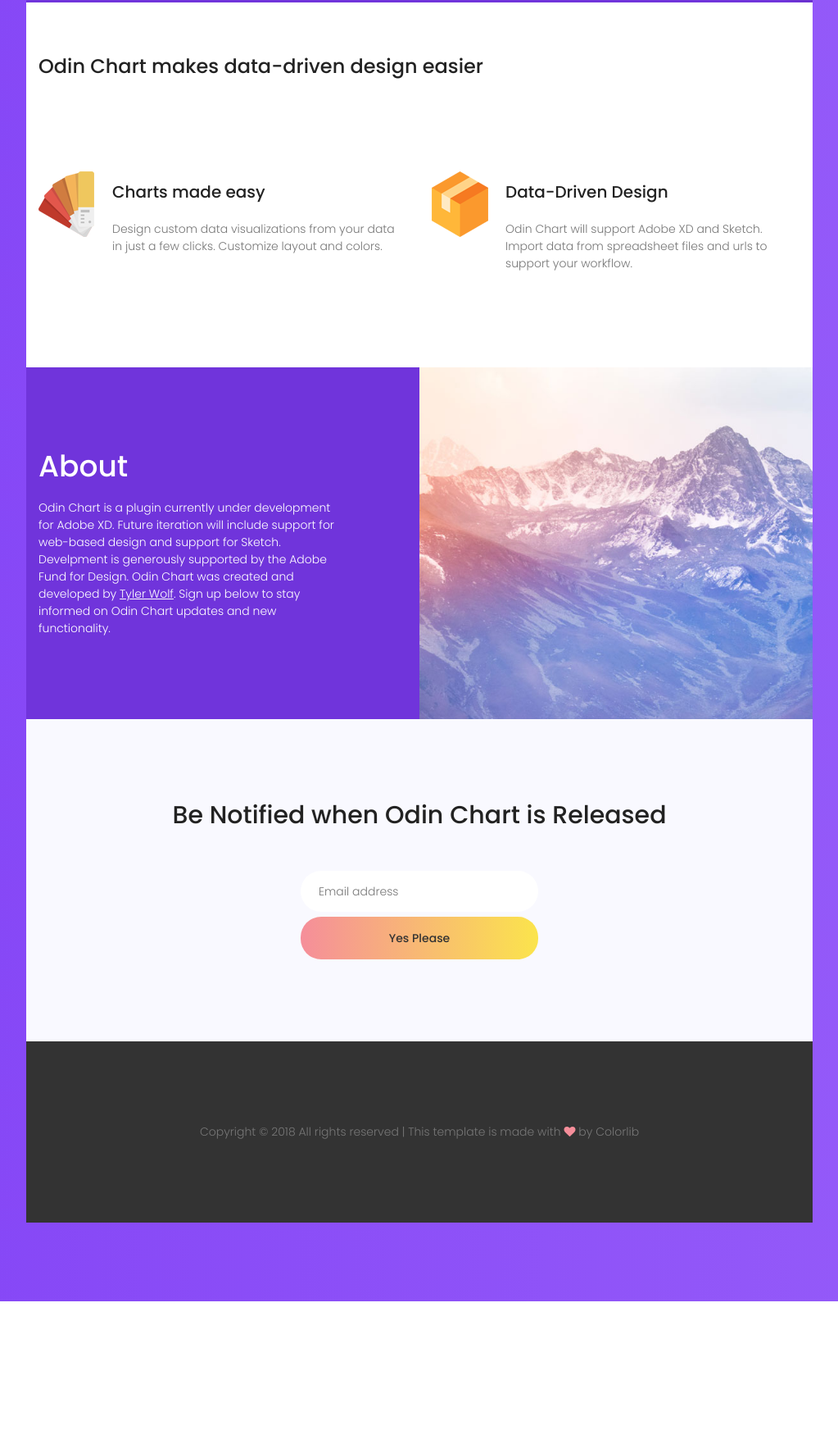
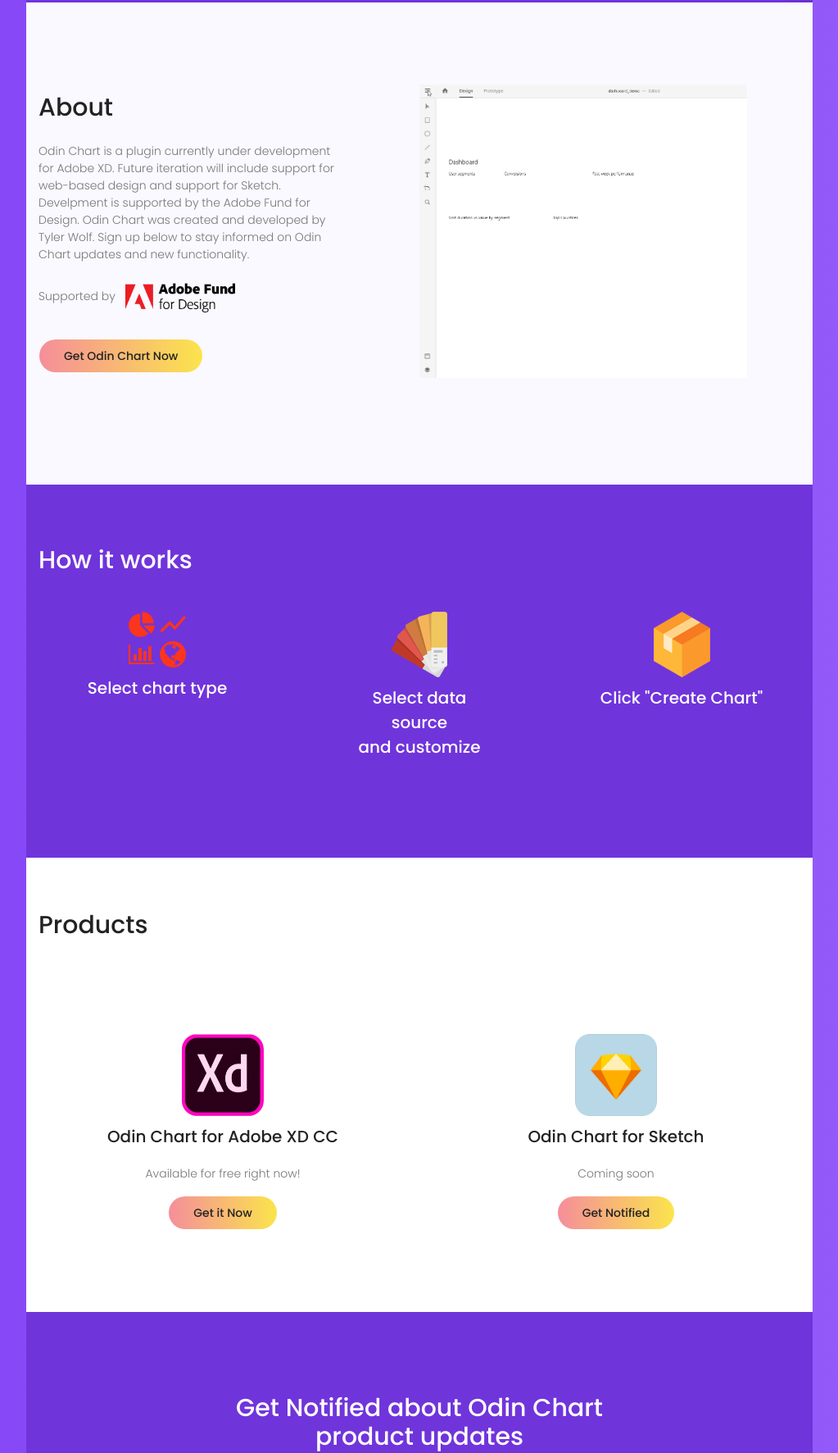
Before and after one commit to thetylerwolf/odin_chart_web, a plain HTML site: page index.html in a window 1280 px wide. Shown: the part 493-2265 px from the top of the page at 82% size, without its empty margins (128-1151 px from the left). Before the commit the page ends 2080 px from the top, so only its background shows below. Drawn offline with nearby package versions, Linux system fonts and the light colour scheme.

Commit message:
ready for release

```diff
--- a/css/custom.css
+++ b/css/custom.css
@@ -20,9 +20,9 @@
 	font-weight:400;
 	background-image: -moz-linear-gradient(0deg, #f58e9a 0%, #fbe44c 100%);
  	background-image: -webkit-linear-gradient(0deg, #f58e9a 0%, #fbe44c 100%);
-  	background-image: -ms-linear-gradient(0deg, #f58e9a 0%, #fbe44c 100%);
+	background-image: -ms-linear-gradient(0deg, #f58e9a 0%, #fbe44c 100%);
 
-  	transition: opacity 750ms;
+	transition: opacity 750ms;
 }
 
 .clear input[type=submit]:hover {
@@ -44,3 +44,61 @@
 	text-decoration: underline;
 	color:#fff;
 }
+
+.primary-btn.cta {
+	border: 1px solid transparent;
+}
+
+.primary-btn.cta span {
+	color: #222;
+}
+
+.primary-btn.cta:hover span {
+	color: #fff;
+}
+
+.primary-btn.cta:after {
+	opacity: 1;
+}
+
+.story-area {
+	background-color:#fff;
+}
+
+.story-content {
+	margin-bottom:30px;
+}
+
+.blog-area,
+.subscription-area {
+	background-color: #7034db;
+}
+
+.single-feature .desc h4 {
+	text-align: center;
+}
+
+.about-cta {
+	margin-top:30px;
+}
+
+.product-desc {
+	text-align: center;
+}
+
+.product-link img {
+	opacity:1;
+	transition: opacity 500ms;
+}
+
+.product-link:hover img {
+	opacity:0.5;
+}
+
+.company-info img {
+	text-align:center;
+}
+
+.company-info p {
+	color:#ccc;
+}
--- a/index.html
+++ b/index.html
@@ -15,8 +15,6 @@
 	<meta name="viewport" content="width=device-width, initial-scale=1, shrink-to-fit=no">
 	<!-- Favicon-->
 	<link rel="shortcut icon" href="img/fav.png">
-	<!-- Author Meta -->
-	<meta name="author" content="CodePixar">
 	<!-- Meta Description -->
 	<meta name="description" content="">
 	<!-- Meta Keyword -->
@@ -45,16 +43,17 @@
 					<div class="header-wrap">
 						<div class="header-top d-flex justify-content-between align-items-center">
 							<div class="logo">
-								<a href="index.html"><img src="img/Odin_Logo_white_small.png" alt=""></a>
+								<a href="index.html"><img src="img/Odin_Logo_white_300.png" width="100" alt=""></a>
 							</div>
-<!-- 							<div class="main-menubar d-flex align-items-center">
+							<div class="main-menubar d-flex align-items-center">
 								<nav class="hide">
-									<a href="index.html">Home</a>
-									<a href="generic.html">Generic</a>
-									<a href="elements.html">Elements</a>
+									<a href="#about">About</a>
+									<a href="#products">Products</a>
+									<a href="https://app.odinchart.com/faq" target="_blank">FAQ</a>
+									<a href="https://app.odinchart.com/signup" target="_blank">Sign in</a>
 								</nav>
 								<div class="menu-bar"><span class="lnr lnr-menu"></span></div>
-							</div> -->
+							</div>
 						</div>
 					</div>
 				</div>
@@ -65,123 +64,152 @@
 						<div class="col-lg-8">
 							<div class="banner-content text-center">
 								<h2 class="text-white">Odin Chart</h2>
-								<p class="mb-0 mt-10 text-white">Easy data visualization for designers.</p>
+								<p class="mb-0 mt-10 text-white">Charts for Designers</p>
 								<br/>
 
-								<div class="container">
-									<!-- Begin MailChimp Signup Form -->
-									<div id="mc_embed_signup" style="display:none;">
-									<form action="https://digital.us19.list-manage.com/subscribe/post?u=1acbb02f8b37a412327e3be8c&amp;id=b3ffc45b98" method="post" id="mc-embedded-subscribe-form" name="mc-embedded-subscribe-form" class="validate" target="_blank" novalidate>
-									    <div id="mc_embed_signup_scroll">
-										<h2>Get notified when Odin Chart is released</h2>
-									<div class="indicates-required"><span class="asterisk">*</span> indicates required</div>
-									<div class="mc-field-group">
-										<label for="mce-EMAIL">Email Address  <span class="asterisk">*</span>
-									</label>
-										<input type="email" value="" name="EMAIL" class="required email" id="mce-EMAIL">
-									</div>
-										<div id="mce-responses" class="clear">
-											<div class="response" id="mce-error-response" style="display:none"></div>
-											<div class="response" id="mce-success-response" style="display:none"></div>
-										</div>    <!-- real people should not fill this in and expect good things - do not remove this or risk form bot signups-->
-									    <div style="position: absolute; left: -5000px;" aria-hidden="true"><input type="text" name="b_1acbb02f8b37a412327e3be8c_b3ffc45b98" tabindex="-1" value=""></div>
-									    <div class="clear"><input type="submit" value="Subscribe" name="subscribe" id="mc-embedded-subscribe" class="button"></div>
-									    </div>
-									</form>
-									</div>
+								<!-- <div class="container"> -->
 
-									<!--End mc_embed_signup-->
-									<div class="row justify-content-center">
-										<div class="col-lg-8">
-												<!-- Begin MailChimp Signup Form -->
-											<div id="mc_embed_signup">
-												<form action="https://digital.us19.list-manage.com/subscribe/post?u=1acbb02f8b37a412327e3be8c&amp;id=b3ffc45b98" method="post" id="mc-embedded-subscribe-form" name="mc-embedded-subscribe-form" class="validate" target="_blank" novalidate>
-												    <div id="mc_embed_signup_scroll">
-														<h3>Be Notified when Odin Chart is&nbsp;Released</h3>
+									<!-- <div class="col-lg-4 subscription"> -->
 
-														<div class="mc-field-group">
+										<a href="https://app.odinchart.com/signup" target="blank">
+											<button class="cta primary-btn"><span>Get Started Now</span></button>
+										</a>
 
-															<input type="email" value="" name="EMAIL"
-															placeholder="Email address" class="required email" id="mce-EMAIL">
-														</div>
-														<div id="mce-responses" class="clear">
-															<div class="response" id="mce-error-response" style="display:none"></div>
-															<div class="response" id="mce-success-response" style="display:none"></div>
-														</div>    <!-- real people should not fill this in and expect good things - do not remove this or risk form bot signups-->
-													    <div style="position: absolute; left: -5000px;" aria-hidden="true">
-													    	<input type="text" name="b_1acbb02f8b37a412327e3be8c_b3ffc45b98" tabindex="-1" value="">
-													    </div>
-													    <div class="clear"><input type="submit" value="Yes Please" name="subscribe" id="mc-embedded-subscribe" class="button"></div>
-												    </div>
-												</form>
-											</div>
-										</div>
-									</div>
-									<!--End mc_embed_signup-->
-								</div>
+									<!-- </div> -->
+
+								<!-- </div> -->
 							</div>
 						</div>
 					</div>
 				</div>
 			</div>
 
-			<!-- Start Feature Area -->
-			<section class="featured-area">
-				<div class="container">
-					<h3 class="about-title mb-70">Odin Chart makes data-driven design easier</h3>
-					<div class="row">
-						<div class="col-md-6">
-							<div class="single-feature d-flex flex-wrap justify-content-between">
-								<div class="icon">
-									<img src="img/f1.png" alt="">
-								</div>
-								<div class="desc">
-									<h4>Charts made easy</h4>
-									<p>Design custom data visualizations from your data in just a few clicks. Customize layout and colors.</p>
-								</div>
-							</div>
-						</div>
-						<div class="col-md-6">
-							<div class="single-feature d-flex flex-wrap justify-content-between">
-								<div class="icon">
-									<img src="img/f4.png" alt="">
-								</div>
-								<div class="desc">
-									<h4>Data-Driven Design</h4>
-									<p>Odin Chart will support Adobe XD and Sketch. Import data from spreadsheet files and urls to support your workflow.</p>
-								</div>
-							</div>
-						</div>
-					</div>
-				</div>
-			</section>
-			<!-- End Feature Area -->
-
 			<!-- Start Story Area -->
-			<section class="story-area">
+			<section class="about-area" id="about">
 				<div class="container">
 					<div class="row align-items-center">
 						<div class="col-lg-5">
 							<div class="story-content">
-								<h2 class="text-white">About</h2>
-								<p class="text-white mt-20 mb-0">Odin Chart is a plugin currently under development for Adobe XD. Future iteration will include support for web-based design and support for Sketch. Develpment is generously supported by the Adobe Fund for Design. Odin Chart was created and developed by <a href="http://www.tylernwolf.com" target="_blank">Tyler Wolf</a>. Sign up below to stay informed on Odin Chart updates and new functionality.</p>
+								<h2>About</h2>
+								<p class="mt-20 mb-0">Odin Chart is a plugin currently under development for Adobe XD. Future iteration will include support for web-based design and support for Sketch. Develpment is supported by the Adobe Fund for Design. Odin Chart was created and developed by <a class="ext-link" href="http://www.tylernwolf.com" target="_blank">Tyler Wolf</a>. Sign up below to stay informed on Odin Chart updates and new functionality.</p>
+								<br/>
+								<span>Supported by</span>
+								<img src="img/adobe_fund_logo.png" width="150"/>
+								<div class="about-cta">
+									<a href="https://app.odinchart.com/signup" target="blank">
+										<button class="cta primary-btn"><span>Get Odin Chart Now</span></button>
+									</a>
+								</div>
+							</div>
+						</div>
+						<div class="col-lg-1"></div>
+						<div class="col-lg-5">
+							<div class="story-content row align-items-center">
+								<img src="img/odin_demo.gif" width="100%"/>
 							</div>
 						</div>
 					</div>
 				</div>
 			</section>
 			<!-- End Story Area -->
+
+				<!-- Start Blog Area -->
+			<div class="blog-area">
+				<div class="container">
+					<div class="row">
+							<div class="col-md-12">
+								<h2 class="text-white">How it works</h2>
+							</div>
+					</div>
+					<div class="row justify-content-between">
+						<div class="col-md-4">
+								<div class="single-feature d-flex flex-wrap justify-content-around">
+									<div class="icon">
+										<img src="img/select_chart.png" width="70">
+									</div>
+									<div class="desc">
+										<h4 class="text-white">Select chart type</h4>
+									</div>
+								</div>
+							</div>
+							<div class="col-md-3">
+								<div class="single-feature d-flex flex-wrap justify-content-around">
+									<div class="icon">
+										<img src="img/f1.png" alt="">
+									</div>
+									<div class="desc">
+										<h4 class="text-white">Select data source and&nbsp;customize</h4>
+									</div>
+								</div>
+							</div>
+							<div class="col-md-4">
+								<div class="single-feature d-flex flex-wrap justify-content-around">
+									<div class="icon">
+										<img src="img/f4.png" alt="">
+									</div>
+									<div class="desc">
+										<h4 class="text-white">Click "Create Chart"</h4>
+									</div>
+								</div>
+							</div>
+						</div>
+
+					</div>
+				</div>
+			<!-- End Blog Area -->
+
+			<!-- Start Feature Area -->
+			<section class="featured-area" id="products">
+				<div class="container">
+					<h2 class="products-title mb-70">Products</h2>
+					<div class="row justify-content-around">
+						<div class="col-md-5">
+							<a class="product-link" href="https://app.odinchart.com/signup" target="_blank">
+								<div class="single-feature d-flex flex-wrap justify-content-around">
+									<div class="icon">
+										<img src="img/XD_logo.png" height="100px" alt="Odin Chart for Adobe XD logo">
+									</div>
+
+									<div class="desc product-desc">
+										<h4 class="">Odin Chart for Adobe&nbsp;XD&nbsp;CC</h4>
+										<p>Available for free right now!</p>
+										<button class="cta primary-btn"><span>Get it Now</span></button>
+									</div>
+
+								</div>
+							</a>
+						</div>
+						<div class="col-md-5">
+							<a class="product-link" href="#notification">
+								<div class="single-feature d-flex flex-wrap justify-content-around">
+
+									<div class="icon">
+										<img src="img/Sketch_logo.png" height="100px" alt="Odin Chart for Sketch logo">
+									</div>
+
+									<div class="desc product-desc">
+										<h4 class="">Odin Chart for&nbsp;Sketch</h4>
+										<p>Coming soon</p>
+										<button class="cta primary-btn product-cta"><span>Get Notified</span></button>
+									</div>
+								</div>
+						</a>
+						</div>
+					</div>
+				</div>
+			</section>
+			<!-- End Feature Area -->
 		</div>
 
 		<div class="main-wrapper">
 
 			<!-- Start Subscription Area -->
-			<section class="subscription-area">
+			<section class="subscription-area" id="notification">
 				<div class="container">
 					<div class="row justify-content-center">
 						<div class="col-lg-8">
 							<div class="section-title text-center">
-								<h2>Be Notified when Odin Chart is&nbsp;Released</h2>
+								<h2 class="text-white">Get Notified about Odin Chart product&nbsp;updates</h2>
 							</div>
 						</div>
 					</div>
@@ -225,7 +253,28 @@
 				<div class="container">
 					<div class="footer-content d-flex flex-column align-items-center">
 
-						<div class="copy-right-text">Copyright &copy; 2018 All rights reserved   |   This template is made with <i class="fa fa-heart"></i> by <a href="https://colorlib.com">Colorlib</a></div>
+						<div>
+							<img src="img/odin_logo_gray_600.png" width="150px">
+							<br/>
+							<br/>
+						</div>
+
+
+						<div>
+							<img src="img/sweden_flag.png" width="30" alt="Made in Sweden">
+						</div>
+						<div class="company-info">
+							<p class="text-center">Made in Sweden</p>
+						</div>
+
+						<div class="company-info"></div>
+							<!-- <br/> -->
+							<p class="text-center text-white">Need help? contact us: <a href="mailto:hello@odinchart.com">hello@odinchart.com</a></p>
+							<br/>
+							<br/>
+						</div>
+
+						<div class="copy-right-text">Copyright &copy; 2018 Tyler Wolf All rights reserved   |   This template is made with <i class="fa fa-heart"></i> by <a href="https://colorlib.com">Colorlib</a></div>
 
 					</div>
 				</div>
```
Also changed, not shown: img/Sketch_logo.png (added), img/XD_logo.png (added), img/adobe_fund_logo.png (added), img/odin_demo.gif (added), img/odin_logo_gray_600.png (added), img/odin_logo_white_300.png (added), img/select_chart.png (added), img/select_chart_x.png (added), img/sweden_flag.png (added), 2 other files.
